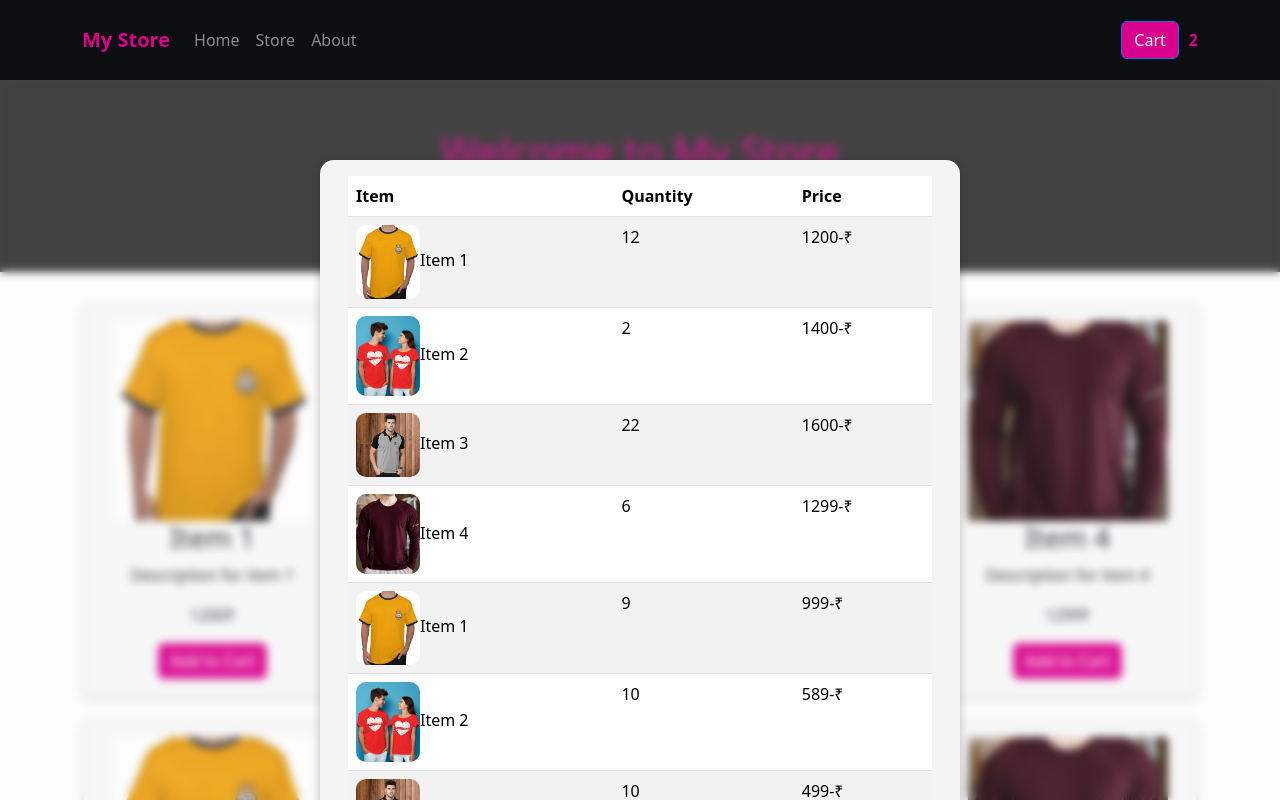
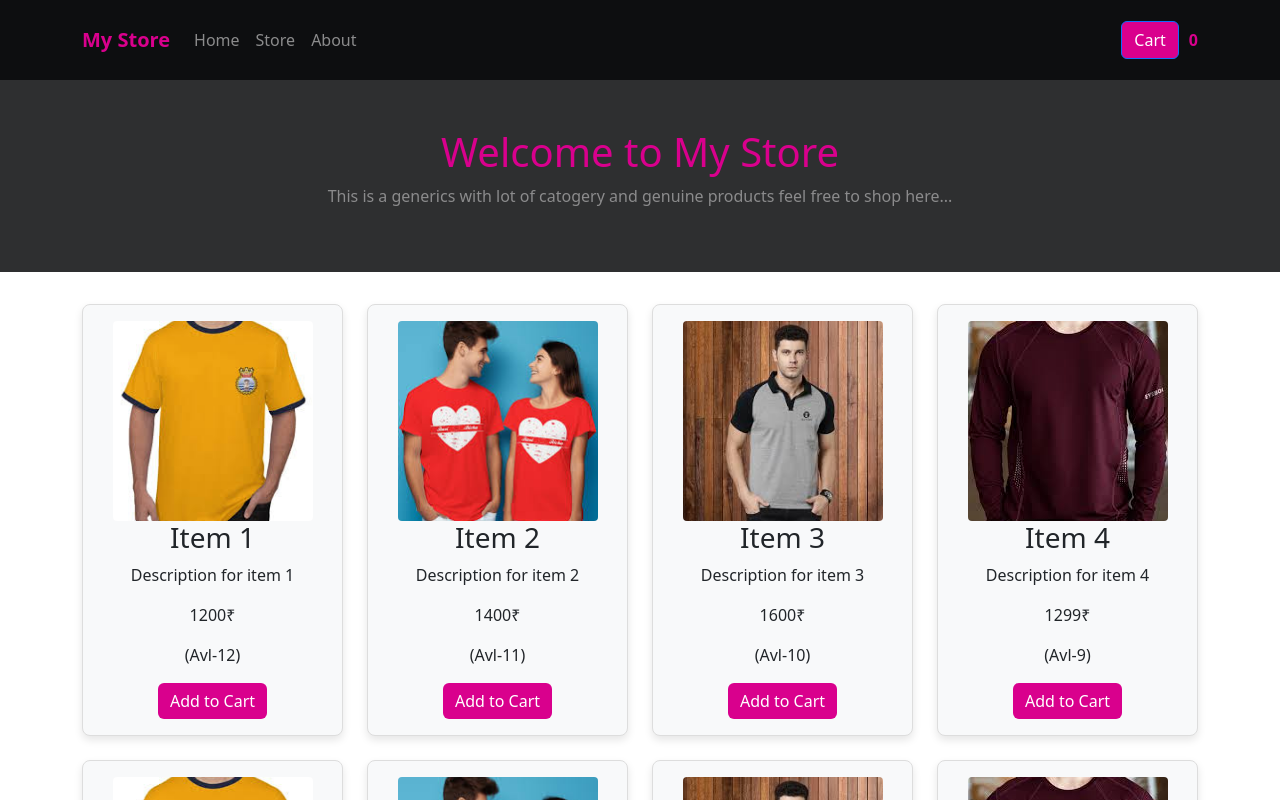
Before and after one commit to sameer798/my-store, a React (Create React App) app: page / in a window 1280 px wide. Shown: the top 800 px of the page. Built offline with nearby package versions, Linux system fonts and the light colour scheme.

Commit message:
adding functionality to addItem in cart and remove item from cart

```diff
--- a/src/App.js
+++ b/src/App.js
@@ -1,20 +1,34 @@
 import Header from "./components/Layout/Header";
 import ProductList from "./components/Layout/ProductList";
-import CartButton from "./components/Layout/Button";
+import CartButton from "./components/Layout/CartButton";
 import Footer from "./components/Layout/Footer";
 import Cart from "./components/Cart/Cart";
+import { useState } from "react";
+import ContextProvider from "./components/store/ContextProvider";
 
 function App() {
+  const [showCart, setShowCart] = useState(true);
+
+  const cartShowHandler = () => {
+    setShowCart(false);
+  };
+
+  const cartHideHandler = () => {
+    setShowCart(true);
+  };
+
   return (
-   <>
-    <Header/>
-    <main>
-    <Cart/>
-    <ProductList/>
-    <CartButton/>
-    </main>
-    <Footer/>
-   </>
+    <>
+      <ContextProvider>
+        <Header onShowCart={cartShowHandler} />
+        <main>
+          {!showCart && <Cart onHideCart={cartHideHandler} />}
+          <ProductList />
+          <CartButton onShowCart={cartShowHandler} />
+        </main>
+      </ContextProvider>
+      <Footer />
+    </>
   );
 }
 
--- a/src/components/Cart/Cart.js
+++ b/src/components/Cart/Cart.js
@@ -1,9 +1,13 @@
+import { useContext } from "react";
 import { Container, Row, Col, Button, Table } from "react-bootstrap";
 import Modal from "../Layout/Modal";
 import CartItem from "./CartItem";
+import cartContext from "../store/cart-context";
 const Cart = (props) => {
+
+ const ctx = useContext(cartContext)
   return (
-    <Modal>
+    <Modal onClose={props.onHideCart}>
       <Container>
         <Row>
           <Col>
@@ -23,10 +27,10 @@ const Cart = (props) => {
         </Row>
         <Row>
           <Col style={{ fontWeight: "700" }}>Total</Col>
-          <Col style={{ fontWeight: "400" }}>300$</Col>
+          <Col style={{ fontWeight: "400" }}>{ctx.totalAmount}</Col>
           <Col>
-            <Button className="mx-2">Cancel</Button>
-            <Button>Order</Button>
+            <Button className="mx-2" variant="secondary" onClick={props.onHideCart}>Cancel</Button>
+            <Button style={{ backgroundColor: "#D9008D" }}>Order</Button>
           </Col>
         </Row>
       </Container>
--- a/src/components/Cart/CartItem.js
+++ b/src/components/Cart/CartItem.js
@@ -1,86 +1,28 @@
-import React from "react";
-import image1 from "../../assets/images1.jpeg";
-import image2 from "../../assets/images2.jpeg";
-import image3 from "../../assets/images3.jpeg";
-import image4 from "../../assets/images4.jpeg";
+import React, {useContext} from "react";
+// import image1 from "../../assets/images1.jpeg";
+// import image2 from "../../assets/images2.jpeg";
+// import image3 from "../../assets/images3.jpeg";
+// import image4 from "../../assets/images4.jpeg";
+import cartContext from "../store/cart-context";
 
-const items = [
-  {
-    id: 1,
-    image: image1,
-    title: "Item 1",
-    description: "Description for item 1",
-    price: 1200,
-    quantity : 12
-  },
-  {
-    id: 2,
-    image: image2,
-    title: "Item 2",
-    description: "Description for item 2",
-    price: 1400,
-    quantity : 2
-  },
-  {
-    id: 3,
-    image: image3,
-    title: "Item 3",
-    description: "Description for item 3",
-    price: 1600,
-    quantity : 22
-  },
-  {
-    id: 4,
-    image: image4,
-    title: "Item 4",
-    description: "Description for item 4",
-    price: 1299,
-    quantity : 6
-  },
-  {
-    id: 5,
-    image: image1,
-    title: "Item 1",
-    description: "Description for item 1",
-    price: 999,
-    quantity : 9
-  },
-  {
-    id: 6,
-    image: image2,
-    title: "Item 2",
-    description: "Description for item 2",
-    price: 589,
-    quantity : 10
-  },
-  {
-    id: 7,
-    image: image3,
-    title: "Item 3",
-    description: "Description for item 3",
-    price: 499,
-    quantity : 10
-  },
-  {
-    id: 8,
-    image: image4,
-    title: "Item 4",
-    description: "Description for item 4",
-    price: 499,
-    quantity : 3
-  },
-];
+import { Button } from "react-bootstrap";
 
 const CartItem = (props) => {
+const ctx = useContext(cartContext);
 
+const removeCartItem = id =>{
+  ctx.removeItem(id)
+}
 
-   return items.map((item) => (
+   return ctx.cartItems.map((item) => (
       <tr key={item.id}>
         <td><img src={item.image} alt="images" style={{width: "4rem", borderRadius: "10px"}}/>
-        <span>{item.title}</span>
+        <p style={{fontSize : '10px', marginBottom: '1px'}}>{item.title}</p>
+        <p style={{fontSize : '10px', marginBottom: '1px'}}>{item.description}</p>
         </td>
         <td>{item.quantity}</td>
         <td>{item.price}-₹</td>
+        <td><Button variant="danger" onClick={removeCartItem.bind(null, item.id)}>remove</Button></td>
       </tr>
     ));
 
--- a/src/components/Layout/Button.js
+++ b/src/components/Layout/CartButton.js
@@ -1,12 +1,12 @@
 import React from 'react'
 import { Button, Container, Row, Col } from "react-bootstrap";
 
-const CartButton = () => {
+const CartButton = (props) => {
   return (
     <Container>
        <Row className="justify-content-center">
         <Col xs="auto">
-          <Button style={{ backgroundColor: "#D9008D", borderStyle: "none" }}>Show the Cart</Button>
+          <Button style={{ backgroundColor: "#D9008D", borderStyle: "none" }} onClick={props.onShowCart}>Show the Cart</Button>
         </Col>
       </Row>
     </Container>
--- a/src/components/Layout/Header.js
+++ b/src/components/Layout/Header.js
@@ -1,8 +1,13 @@
-import React from "react";
+import React, { useContext } from "react";
 import { Container, Navbar, Nav, Button } from "react-bootstrap";
 import Banner from "./Banner";
+import cartContext from "../store/cart-context";
 
-const Header = () => {
+const Header = (props) => {
+ const ctx = useContext(cartContext)
+ const numberOfItem = ctx.cartItems.reduce((currNum, item)=>{
+  return currNum + item.quantity
+ },0)
   return (
     <header>
       <Navbar className="fixed-top" style={{ backgroundColor: "#0D0E10"}} expand="lg">
@@ -24,7 +29,7 @@ const Header = () => {
               </Nav.Link>
             </Nav>
             <div className="d-flex align-items-center">
-              <Button style={{ backgroundColor: "#D9008D" }}>Cart</Button>
+              <Button style={{ backgroundColor: "#D9008D" }} onClick={props.onShowCart}>Cart</Button>
               <span
                 style={{
                   position: "relative",
@@ -33,7 +38,7 @@ const Header = () => {
                   fontWeight: "600"
                 }}
               >
-                2
+                {numberOfItem}
               </span>
             </div>
           </Navbar.Collapse>
--- a/src/components/Layout/Modal.js
+++ b/src/components/Layout/Modal.js
@@ -1,7 +1,7 @@
 import { createPortal } from 'react-dom'
 import classes from './Modal.module.css'
 const Backdrop = (props) =>{
-    return <div className={classes.backdrop}></div>
+    return <div className={classes.backdrop} onClick={props.onClose}></div>
 }
 
 const ModalOverlay = props =>{
@@ -14,7 +14,7 @@ const ModalOverlay = props =>{
 
   const Modal = props =>{
     return <>
-        {createPortal(<Backdrop />, portalElement)}
+        {createPortal(<Backdrop onClose={props.onClose}/>, portalElement)}
         {createPortal(<ModalOverlay>{props.children}</ModalOverlay>, portalElement)}
     </>
   }
--- a/src/components/Layout/Modal.module.css
+++ b/src/components/Layout/Modal.module.css
@@ -14,6 +14,8 @@
     top: 20vh;
     left: 5%;
     width: 90%;
+    max-height: 70%;
+    overflow: scroll;
     background-color: #f4f4f4;
     padding: 1rem;
     border-radius: 14px;
@@ -39,3 +41,24 @@
       transform: translateY(0);
     }
   }
+
+  /* width */
+::-webkit-scrollbar {
+  width: 10px;
+
+}
+
+/* Track */
+::-webkit-scrollbar-track {
+  background: #f1f1f1;
+}
+
+/* Handle */
+::-webkit-scrollbar-thumb {
+  background: #D9008D;
+}
+
+/* Handle on hover */
+::-webkit-scrollbar-thumb:hover {
+  background: #555;
+}
--- a/src/components/Layout/ProductList.js
+++ b/src/components/Layout/ProductList.js
@@ -1,34 +1,28 @@
 import React from 'react'
 import { Container, Row, Col, Button } from "react-bootstrap";
 import classes from './ProductList.module.css';
-import image1 from '../../assets/images1.jpeg';
-import image2 from '../../assets/images2.jpeg';
-import image3 from '../../assets/images3.jpeg';
-import image4 from '../../assets/images4.jpeg';
+import cartContext from '../store/cart-context';
+import { useContext } from 'react';
 
 
-const items = [
-    { id: 1, image: image1, title: "Item 1", description: "Description for item 1", price : 1200 },
-    { id: 2, image: image2, title: "Item 2", description: "Description for item 2", price : 1400 },
-    { id: 3, image: image3, title: "Item 3", description: "Description for item 3", price : 1600 },
-    { id: 4, image: image4, title: "Item 4", description: "Description for item 4", price : 1299 },
-    { id: 5, image: image1, title: "Item 1", description: "Description for item 1", price : 999 },
-    { id: 6, image: image2, title: "Item 2", description: "Description for item 2", price : 589 },
-    { id: 7, image: image3, title: "Item 3", description: "Description for item 3", price : 499 },
-    { id: 8, image: image4, title: "Item 4", description: "Description for item 4", price : 499 }
-  ];
 const ProductList = () => {
+const ctx = useContext(cartContext);
+
+  const addToCartHandler = (id) =>{
+    ctx.addItem(id)
+  }
   return (
     <Container className={classes.container}>
     <Row>
-      {items.map(item => (
+      {ctx.items.map(item => (
         <Col md={3} key={item.id} className="mb-4">
           <div className={classes.item}>
             <img src={item.image} alt={item.title} />
             <h3>{item.title}</h3>
             <p>{item.description}</p>
             <p>{item.price}₹</p>
-            <Button style={{backgroundColor: "#D9008D", borderStyle: "none"}}>Add to Cart</Button>
+            <p>{`(Avl-${item.quantity})`}</p>
+            <Button style={{backgroundColor: "#D9008D", borderStyle: "none"}} onClick={addToCartHandler.bind(null, item.id)}>Add to Cart</Button>
           </div>
         </Col>
       ))}
--- /dev/null
+++ b/src/components/store/ContextProvider.js
@@ -0,0 +1,198 @@
+import { useReducer } from "react";
+import cartContext from "./cart-context";
+import image1 from "../../assets/images1.jpeg";
+import image2 from "../../assets/images2.jpeg";
+import image3 from "../../assets/images3.jpeg";
+import image4 from "../../assets/images4.jpeg";
+
+const items = [
+  {
+    id: 1,
+    image: image1,
+    title: "Item 1",
+    description: "Description for item 1",
+    price: 1200,
+    quantity: 12,
+  },
+  {
+    id: 2,
+    image: image2,
+    title: "Item 2",
+    description: "Description for item 2",
+    price: 1400,
+    quantity: 11,
+  },
+  {
+    id: 3,
+    image: image3,
+    title: "Item 3",
+    description: "Description for item 3",
+    price: 1600,
+    quantity: 10,
+  },
+  {
+    id: 4,
+    image: image4,
+    title: "Item 4",
+    description: "Description for item 4",
+    price: 1299,
+    quantity: 9,
+  },
+  {
+    id: 5,
+    image: image1,
+    title: "Item 1",
+    description: "Description for item 1",
+    price: 999,
+    quantity: 8,
+  },
+  {
+    id: 6,
+    image: image2,
+    title: "Item 2",
+    description: "Description for item 2",
+    price: 589,
+    quantity: 7,
+  },
+  {
+    id: 7,
+    image: image3,
+    title: "Item 3",
+    description: "Description for item 3",
+    price: 499,
+    quantity: 6,
+  },
+  {
+    id: 8,
+    image: image4,
+    title: "Item 4",
+    description: "Description for item 4",
+    price: 499,
+    quantity: 5,
+  },
+];
+
+const cartReducer = (state, action) => {
+  if (action.type === "ADD_TO_CART") {
+    const existingItemIndex = state.cartItems.findIndex(
+      (item) => item.id === action.id
+    );
+
+    let updatedCartItems;
+    if (existingItemIndex !== -1) {
+      const existingItem = state.cartItems[existingItemIndex];
+      const updetedTotalAmount =
+        +state.totalAmount + existingItem.price ;
+
+      const updatedCartItem = {
+        ...existingItem,
+        quantity: existingItem.quantity + 1,
+      };
+
+      updatedCartItems = [...state.cartItems];
+      updatedCartItems[existingItemIndex] = updatedCartItem;
+
+      let updatedItem = state.items[existingItemIndex];
+      updatedItem = {
+        ...updatedItem,
+        quantity : updatedItem.quantity - 1,
+      }
+      const updatedItems = [...state.items];
+      updatedItems[existingItemIndex] = updatedItem;
+
+      return {
+        ...state,
+        items : updatedItems,
+        cartItems: updatedCartItems,
+        totalAmount: updetedTotalAmount,
+      };
+    } else {
+      const newItemIndex = state.items.findIndex(
+        (item) => item.id === action.id
+      );
+
+      let newItem = state.items[newItemIndex];
+      newItem = {
+        ...newItem,
+        quantity: 1,
+      };
+      let updatedItem = state.items[newItemIndex];
+      updatedItem = {
+        ...updatedItem,
+        quantity : updatedItem.quantity - 1,
+      }
+      const updatedItems = [...state.items];
+      updatedItems[newItemIndex] = updatedItem;
+      const updetedTotalAmount = +state.totalAmount + newItem.price;
+
+      return {
+        ...state,
+        items : updatedItems,
+        cartItems: state.cartItems.concat(newItem),
+        totalAmount: updetedTotalAmount,
+      };
+    }
+  }
+  if(action.type === "REMOVE_CART_ITEM"){
+    const existingCartItemIndex = state.cartItems.findIndex(item => item.id === action.id);
+    const existingCartItem = state.cartItems[existingCartItemIndex];
+    const updetedTotalAmount = state.totalAmount - existingCartItem.price;
+    let updatedCartItems;
+    const updatedCartItem = {
+      ...existingCartItem,
+      quantity : existingCartItem.quantity - 1,
+    }
+    updatedCartItems = [...state.cartItems];
+    updatedCartItems[existingCartItemIndex] = updatedCartItem;
+
+    const existingItemIndex = state.items.findIndex(item => item.id === action.id);
+    const existingtItem = state.items[existingItemIndex];
+    const updatedItem = {
+      ...existingtItem,
+      quantity : existingtItem.quantity + 1,
+    }
+    const updatedItems = [...state.items];
+    updatedItems[existingItemIndex] = updatedItem;
+
+    return {
+      ...state,
+      items : updatedItems,
+      cartItems : updatedCartItems,
+      totalAmount : updetedTotalAmount
+    }
+
+  }
+
+  return state;
+};
+
+const ContextProvider = (props) => {
+  const [cartState, dispatchCartAction] = useReducer(cartReducer, {
+    totalAmount: 0,
+    items: items,
+    cartItems: [],
+  });
+
+  const addItemHandler = (id) => {
+    dispatchCartAction({ type: "ADD_TO_CART", id: id });
+  };
+
+  const removeItemHandler = (id) => {
+    dispatchCartAction({type: "REMOVE_CART_ITEM",  id : id})
+  };
+
+  const context = {
+    totalAmount: cartState.totalAmount,
+    items: cartState.items,
+    cartItems: cartState.cartItems,
+    addItem: addItemHandler,
+    removeItem: removeItemHandler,
+  };
+  return (
+    <cartContext.Provider value={context}>
+      {props.children}
+    </cartContext.Provider>
+  );
+};
+
+export default ContextProvider;
--- /dev/null
+++ b/src/components/store/cart-context.js
@@ -0,0 +1,11 @@
+import { createContext } from "react";
+
+const cartContext = createContext({
+   totalAmount : 0,
+   items : [],
+   cartItems: [],
+   addItem : ()=>{},
+   removeItem : ()=>{}
+})
+
+export default cartContext;
```
